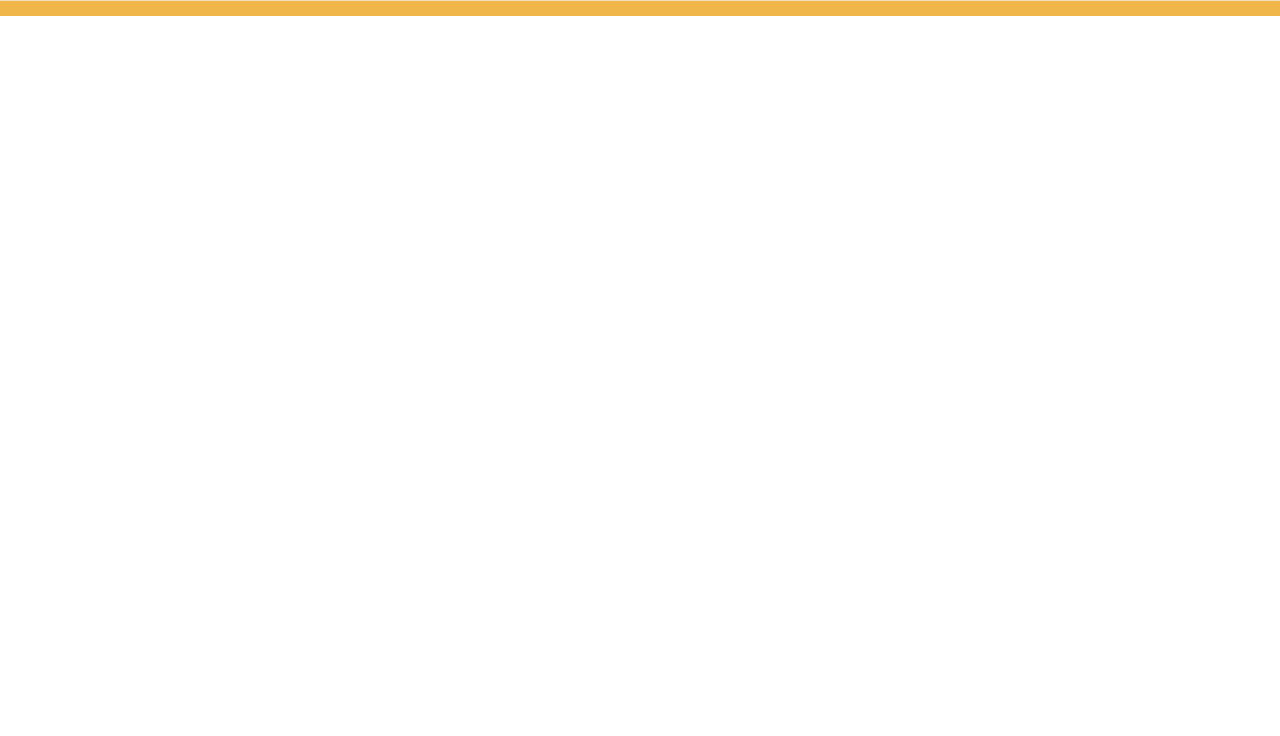
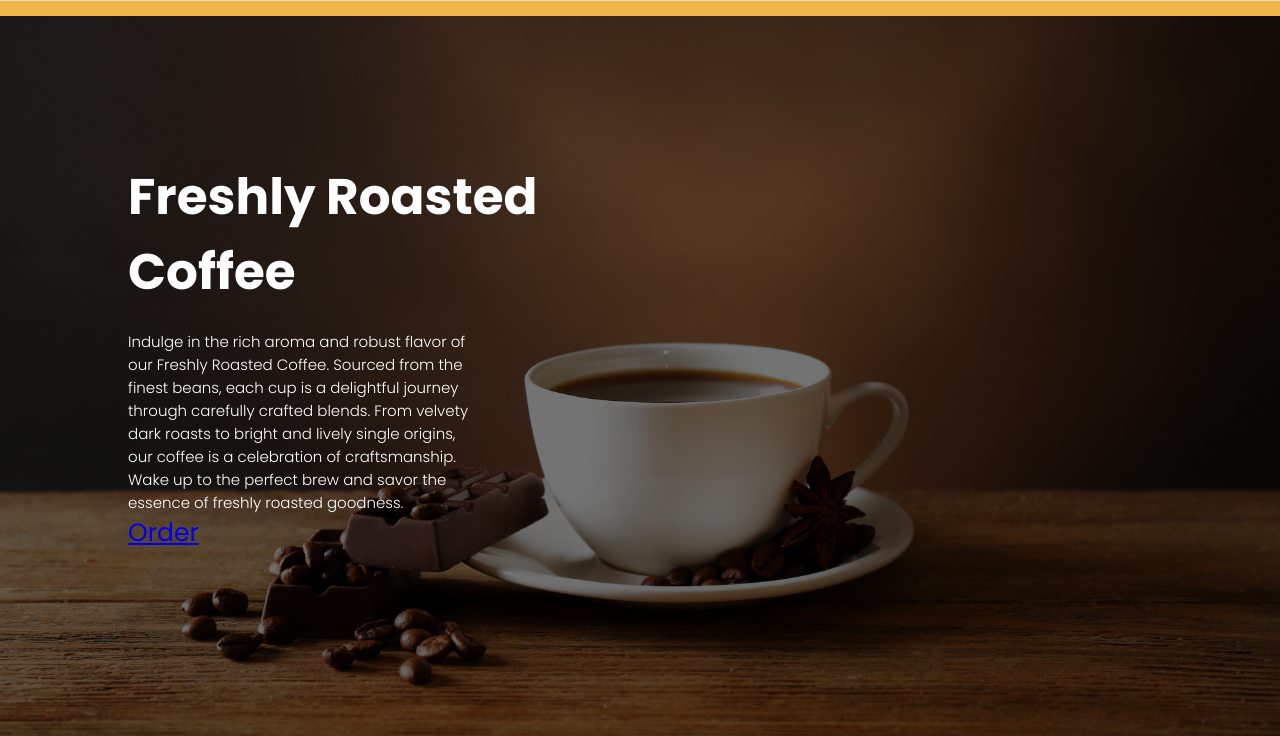
Before and after one commit to Retiortuk/CSSProject-201, a plain HTML site: page index.html in a window 1280 px wide. Shown: the part 69-805 px from the top of the page. Drawn offline with Linux system fonts and the light colour scheme; a web font is replaced by a local one.

Commit message:
feat: main-content

```diff
--- a/index.html
+++ b/index.html
@@ -87,6 +87,41 @@
         .cart {
             margin-right: 15px ;
         }
+
+        /* MAIN */
+        .main-container {
+            background-image: url(images/kopi01.jpg);
+            background-size: cover ;
+            background-repeat: no-repeat;
+            background-position: center center;
+            width: 100%;
+            height: 90vh;
+        }
+        .background-opacity {
+            width: 100%;
+            height: 90vh;
+            background-color: rgba(0,0,0, 0.55);
+            display: flex;
+            align-items: center;
+            position: relative;
+        }
+
+        .headline {
+            position: absolute;
+            top: 20%;
+            left: 10%;
+            color: white;
+            font-family: "Poppins", sans-serif;
+            font-size: 25px;
+            max-width: 50%;
+        }
+        .headline p {
+            font-family: "Poppins", sans-serif;
+            font-size: 15px;
+            font-weight: 300;
+            max-width: 55%;
+            margin-top: 20px;
+        }
     </style>
 </head>
 
@@ -114,13 +149,24 @@
                 </div>
             </div>
         </nav>
-
         <div class="additional-border"></div>
     </header>
 
     <!-- CONTENT -->
      <main>
+        <div class="main-container">
 
+            <div class="background-opacity">
+                <div class="headline">
+                    <h1>Freshly Roasted<br>Coffee</h1>
+
+                    <p>Indulge in the rich aroma and robust flavor of our Freshly Roasted Coffee. Sourced from the finest beans, each cup is a delightful journey through carefully crafted blends. From velvety dark roasts to bright and lively single origins, our coffee is a celebration of craftsmanship. Wake up to the perfect brew and savor the essence of freshly roasted goodness.</p>
+
+                    <a href="#">Order</a>
+                </div>
+
+            </div>
+        </div>
      </main>
 </body>
 </html>
```
Also changed, not shown: images/kopi.webp (added), images/kopi01.jpg (added).
